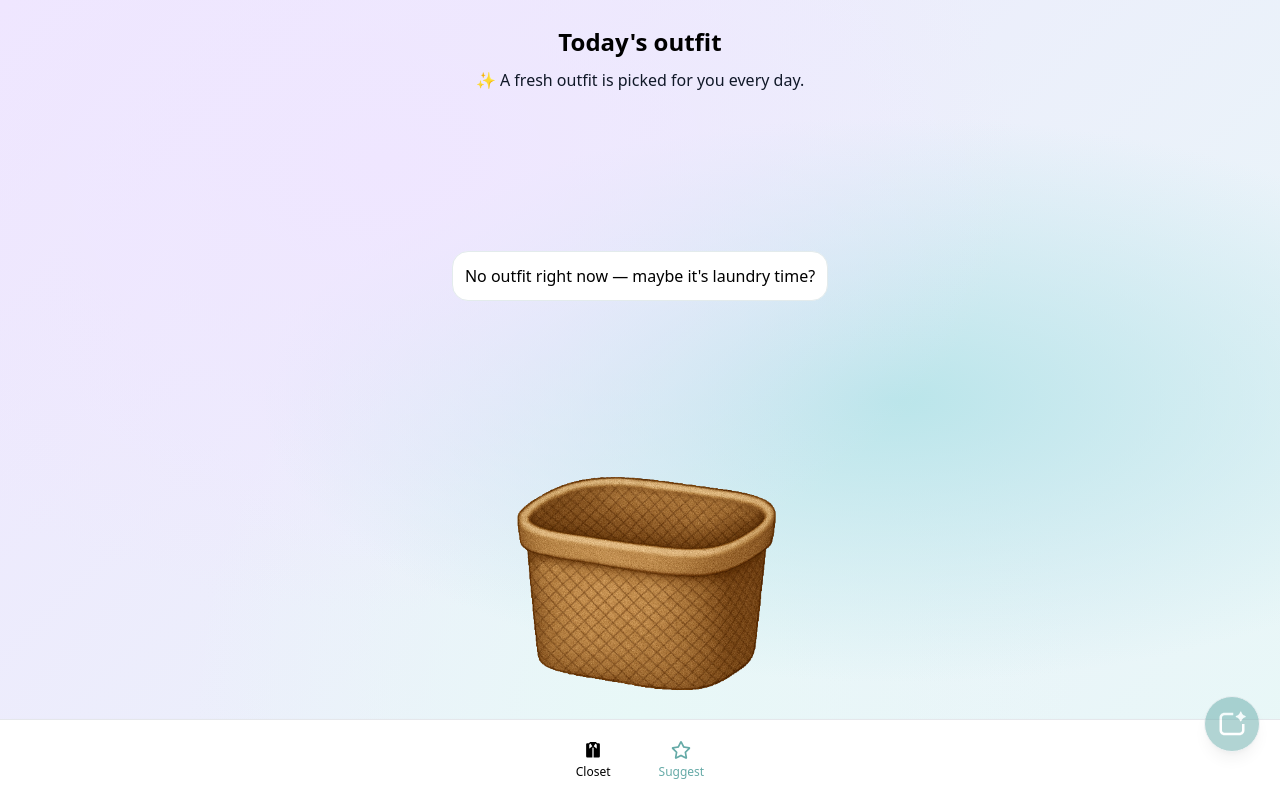
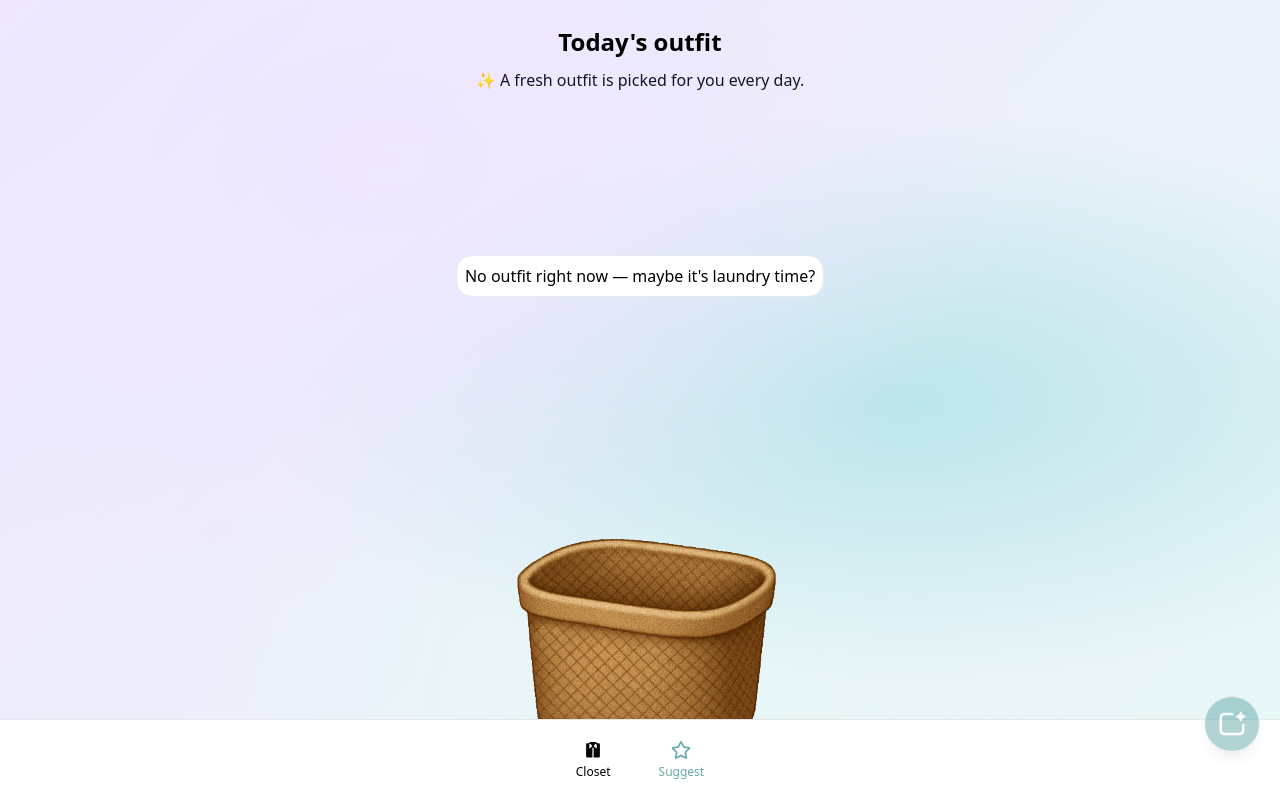
Before and after one commit to arnaudober/vera-personal-stylist, a React (Vite) app: page / in a window 1280 px wide. Built offline with nearby package versions, Linux system fonts and the light colour scheme; no server answers.

Commit message:
VERA-10: Improved responsiveness and layout in SuggestPage. Updated media query padding in App.css. Adjusted image grid sizing, container overflow behavior, and basket positioning for better usability.

```diff
--- a/src/App.css
+++ b/src/App.css
@@ -91,4 +91,8 @@
   border-radius: var(--radius-2xl);
   padding: calc(var(--spacing) * 3);
   text-align: center;
+
+  @media (width >= 64rem) {
+    padding: calc(var(--spacing) * 2);
+  }
 }
--- a/src/pages/suggest-page.tsx
+++ b/src/pages/suggest-page.tsx
@@ -132,7 +132,7 @@ const OutfitTemplate = ({
   };
 
   return (
-    <div className="flex-1 flex flex-col justify-between px-4 py-4 overflow-hidden">
+    <div className="flex-1 flex flex-col px-4 pt-4 overflow-y-auto pb-64">
       {outfit ? (
         <>
           {(() => {
@@ -164,7 +164,7 @@ const OutfitTemplate = ({
                       <img
                         src={getImage(outfit.top.id)}
                         alt={outfit["top"].name}
-                        className="w-48 h-48 object-cover rounded-xl"
+                        className="lg:w-44 lg:h-44 w-48 h-48 object-cover rounded-xl"
                         loading="lazy"
                       />
                     </div>
@@ -187,7 +187,7 @@ const OutfitTemplate = ({
                       <img
                         src={getImage(outfit.bottom.id)}
                         alt={outfit["bottom"].name}
-                        className="w-48 h-48 object-cover rounded-xl"
+                        className="lg:w-44 lg:h-44 w-48 h-48 object-cover rounded-xl"
                         loading="lazy"
                       />
                     </div>
@@ -208,12 +208,7 @@ const OutfitTemplate = ({
           e.preventDefault();
           handleDrop(e);
         }}
-        className="p-2 w-64 md:w-80 h-44 md:h-56 flex items-center justify-center relative"
-        style={{
-          marginLeft: "auto",
-          marginRight: "auto",
-          bottom: 110,
-        }}
+        className="fixed bottom-16 left-1/2 -translate-x-1/2 p-2 w-64 md:w-80 h-44 md:h-56 flex items-center justify-center"
         aria-label="Wear basket"
       >
         <div className="absolute inset-0 flex items-center justify-center pointer-events-none">
```
